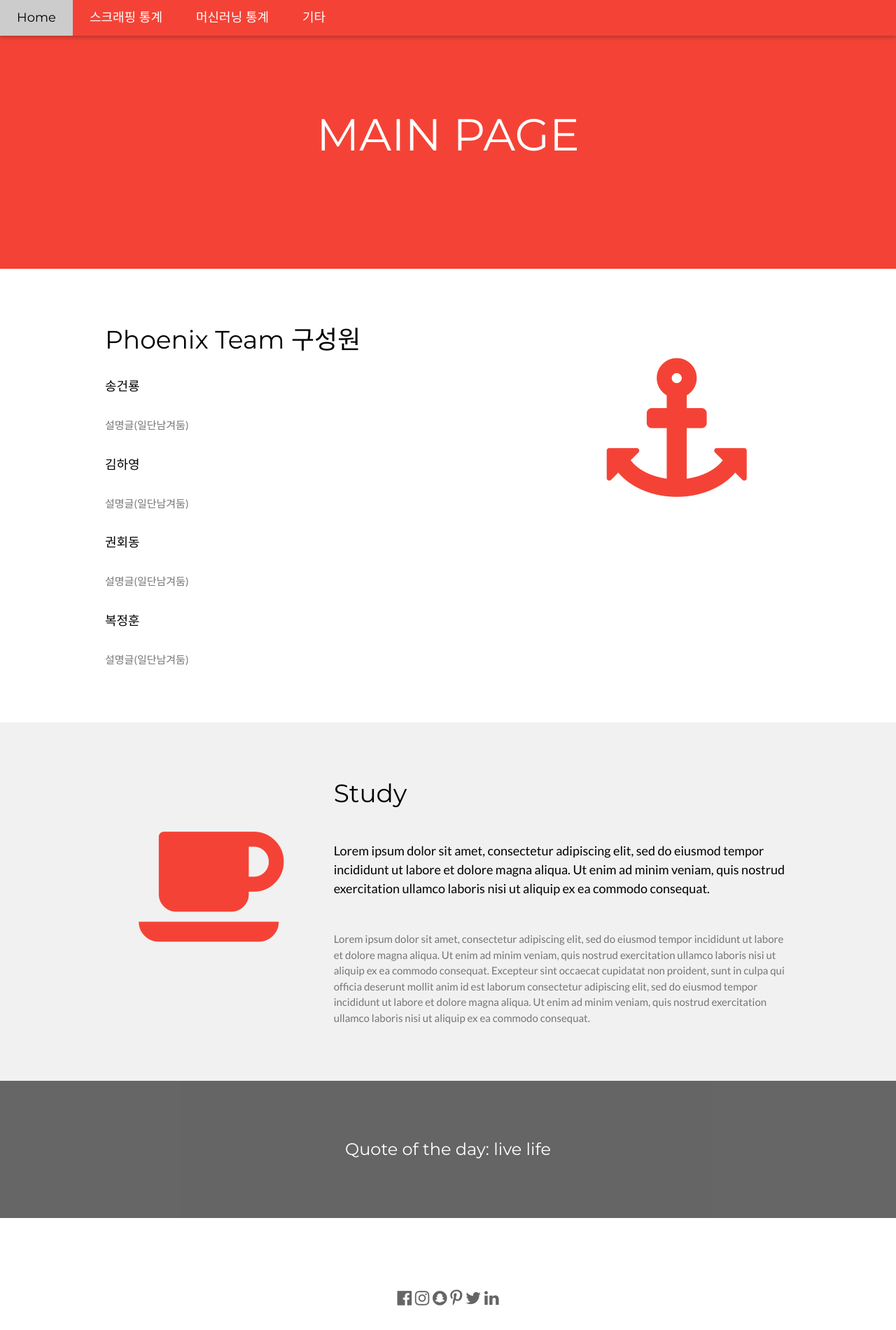
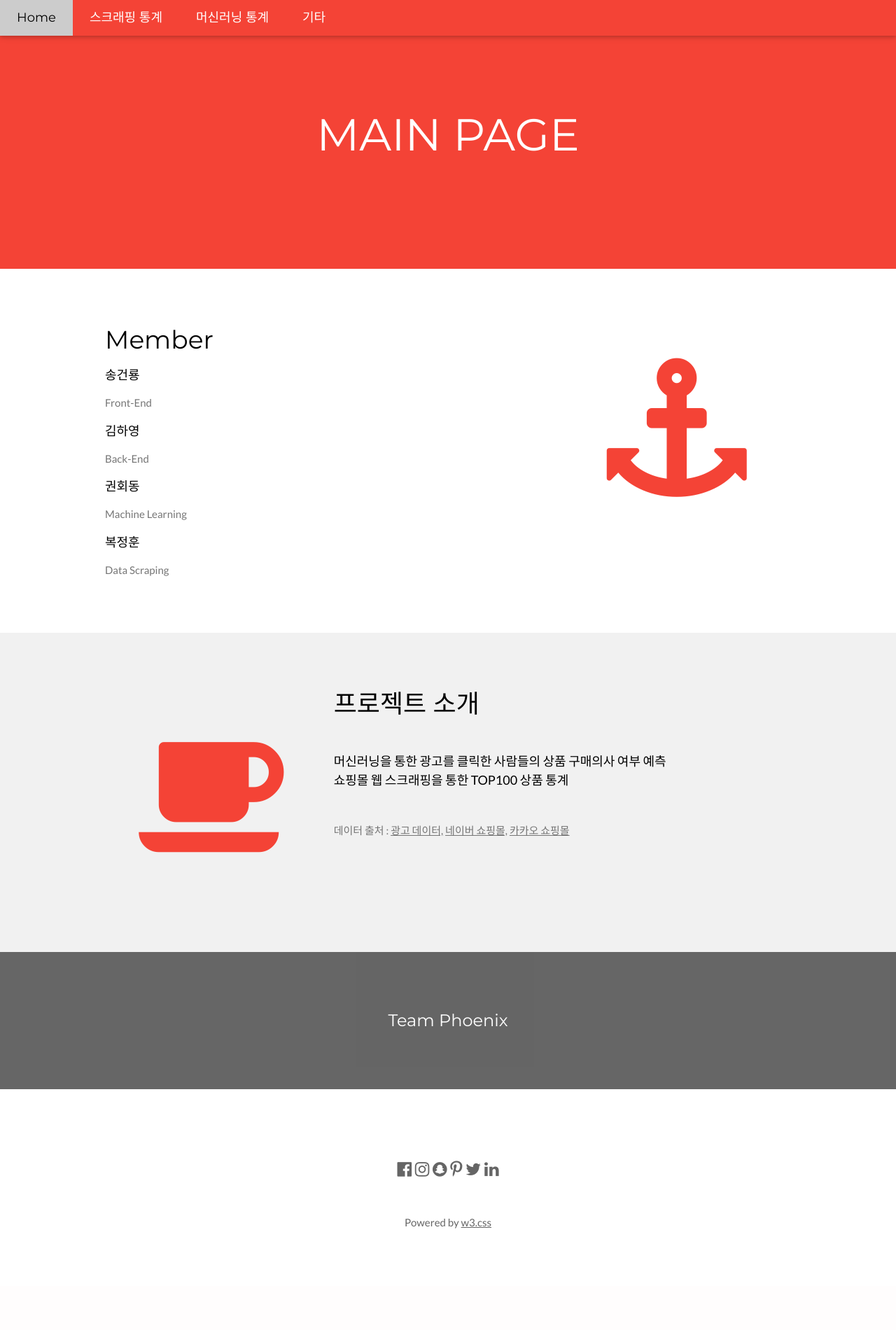
Before and after one commit to 00FFEF/Team_Project, a Django app: page /main in a window 1280 px wide. Shown: the top 1900 px of the page at 70% size. After the commit the page ends 1755 px from the top, so only its background shows below. Run offline with Django 3.2, Linux system fonts and the light colour scheme.

Commit message:
main page 내용 채우기

```diff
--- a/templates/index.html
+++ b/templates/index.html
@@ -42,16 +42,15 @@
   <div class="w3-row-padding w3-padding-64 w3-container">
     <div class="w3-content">
       <div class="w3-twothird">
-        <h1>Phoenix Team 구성원</h1>
-        <h5 class="w3-padding-16">송건룡</h5>
-        <p class="w3-text-grey">설명글(일단남겨둠)</p>
-        <h5 class="w3-padding-16">김하영</h5>
-        <p class="w3-text-grey">설명글(일단남겨둠)</p>
-        <h5 class="w3-padding-16">권회동</h5>
-        <p class="w3-text-grey">설명글(일단남겨둠)</p>
-        <h5 class="w3-padding-16">복정훈</h5>
-
-        <p class="w3-text-grey">설명글(일단남겨둠)</p>
+        <h1>Member</h1>
+        <h5>송건룡</h5>
+        <p class="w3-text-grey">Front-End</p>
+        <h5>김하영</h5>
+        <p class="w3-text-grey">Back-End</p>
+        <h5>권회동</h5>
+        <p class="w3-text-grey">Machine Learning</p>
+        <h5>복정훈</h5>
+        <p class="w3-text-grey">Data Scraping</p>
       </div>
 
       <div class="w3-third w3-center">
@@ -68,18 +67,23 @@
       </div>
 
       <div class="w3-twothird">
-        <h1>Study</h1>
-        <h5 class="w3-padding-32">Lorem ipsum dolor sit amet, consectetur adipiscing elit, sed do eiusmod tempor incididunt ut labore et dolore magna aliqua. Ut enim ad minim veniam, quis nostrud exercitation ullamco laboris nisi ut aliquip ex ea commodo consequat.</h5>
+        <h1>프로젝트 소개</h1>
+        <h5 class="w3-padding-32">
+          머신러닝을 통한 광고를 클릭한 사람들의 상품 구매의사 여부 예측<br>
+          쇼핑몰 웹 스크래핑을 통한 TOP100 상품 통계
+        </h5>
 
-        <p class="w3-text-grey">Lorem ipsum dolor sit amet, consectetur adipiscing elit, sed do eiusmod tempor incididunt ut labore et dolore magna aliqua. Ut enim ad minim veniam, quis nostrud exercitation ullamco laboris nisi ut aliquip ex ea commodo consequat. Excepteur sint
-          occaecat cupidatat non proident, sunt in culpa qui officia deserunt mollit anim id est laborum consectetur adipiscing elit, sed do eiusmod tempor incididunt ut labore et dolore magna aliqua. Ut enim ad minim veniam, quis nostrud exercitation ullamco
-          laboris nisi ut aliquip ex ea commodo consequat.</p>
+        <p class="w3-text-grey">
+          데이터 출처 : <a href="https://www.kaggle.com/jahnveenarang/cvdcvd-vd">광고 데이터,</a>
+          <a href="https://search.shopping.naver.com/best100v2/detail.nhn?catId=50000006">네이버 쇼핑몰,</a>
+          <a href="https://store.kakao.com/home/best">카카오 쇼핑몰</a>
+        </p>
       </div>
     </div>
   </div>
 
   <div class="w3-container w3-black w3-center w3-opacity w3-padding-64">
-      <h1 class="w3-margin w3-xlarge">Quote of the day: live life</h1>
+      <h1 class="w3-margin w3-xlarge">Team Phoenix</h1>
   </div>
 
   <!-- Footer -->
```
Also changed, not shown: templates/scrapping_index.html (+11 -1 lines).
